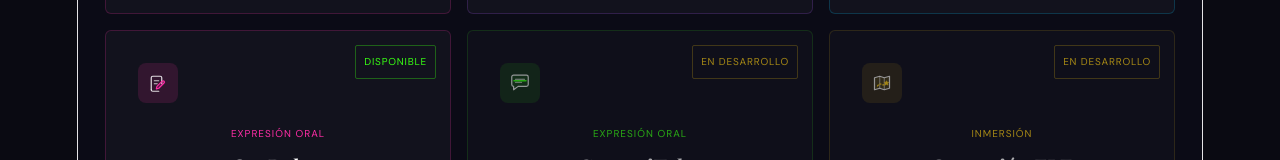
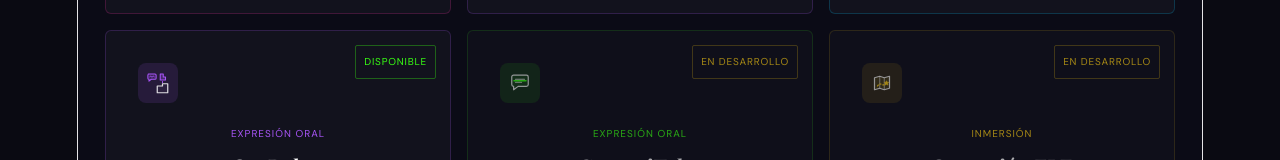
Before and after one commit to J-Kore/SILABOS-DRAFT, a React (Vite) app: page / in a window 1280 px wide. Shown: the part 2108-2268 px from the top of the page. Built offline with nearby package versions, Linux system fonts and the light colour scheme; a web font is replaced by a local one.

Commit message:
oyerobot label morado

```diff
--- a/src/App.jsx
+++ b/src/App.jsx
@@ -50,7 +50,7 @@ const APPS = [
     categoria: "Expresión Oral",
     descripcion: "Aprende colocaciones léxicas y el uso del imperativo en situaciones comunicativas auténticas.",
     tags: ["Colocaciones", "Imperativo", "Léxico"],
-    color: "#FF2DA6",
+    color: "#A855F7",
     url: "https://oyerobot.vercel.app/",
     estado: "disponible",
   },
@@ -574,11 +574,11 @@ function AppIcon({ id, size = 28, color = "#fff" }) {
     case 4: // OyeRobot
       return (
         <svg {...common}>
-          <path d="M7 25 L7 9 a2 2 0 0 1 2-2 l10 0 a2 2 0 0 1 2 2 l0 8" stroke={W} strokeWidth="1.6" strokeLinecap="round" strokeLinejoin="round" />
-          <path d="M7 25 a2 2 0 0 0 2 2 l8 0" stroke={W} strokeWidth="1.6" strokeLinecap="round" strokeLinejoin="round" />
-          <line x1="11" y1="13" x2="17" y2="13" stroke={W2} strokeWidth="1.4" strokeLinecap="round" />
-          <line x1="11" y1="17" x2="15" y2="17" stroke={W2} strokeWidth="1.4" strokeLinecap="round" />
-          <path d="M24 16 l-7 7 -3.2 0.8 0.8 -3.2 7 -7 a1.6 1.6 0 0 1 2.4 2.6 z" fill={color} fillOpacity="0.18" stroke={color} strokeWidth="1.6" strokeLinejoin="round" />
+          <path d="M3 4 l9 0 a1.5 1.5 0 0 1 1.5 1.5 l0 4 a1.5 1.5 0 0 1 -1.5 1.5 l-5 0 l-3 2.5 l0 -2.5 a1.5 1.5 0 0 1 -1.5 -1.5 l0 -4 a1.5 1.5 0 0 1 1.5 -1.5 z" fill={color} fillOpacity="0.18" stroke={color} strokeWidth="1.4" strokeLinejoin="round" />
+          <path d="M5 7.5 q1 -1.2 2 0 q1 1.2 2 0 q1 -1.2 2 0" stroke={color} strokeWidth="1.3" fill="none" strokeLinecap="round" />
+          <path d="M19 4 l4 0 l0 4 l3 0 l0 4 l-7 0 z" fill={color} fillOpacity="0.28" stroke={color} strokeWidth="1.4" strokeLinejoin="round" />
+          <line x1="22" y1="14" x2="22" y2="17" stroke={color} strokeWidth="1.3" strokeLinecap="round" strokeDasharray="1.5 2" />
+          <path d="M15 29 l0 -9 l7 0 l0 -3 l7 0 l0 12 z" fill="rgba(255,255,255,0.03)" stroke={W} strokeWidth="1.6" strokeLinejoin="round" />
         </svg>
       );
 
```
